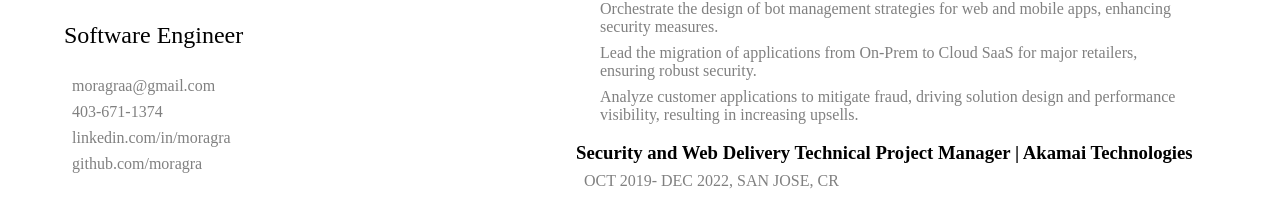
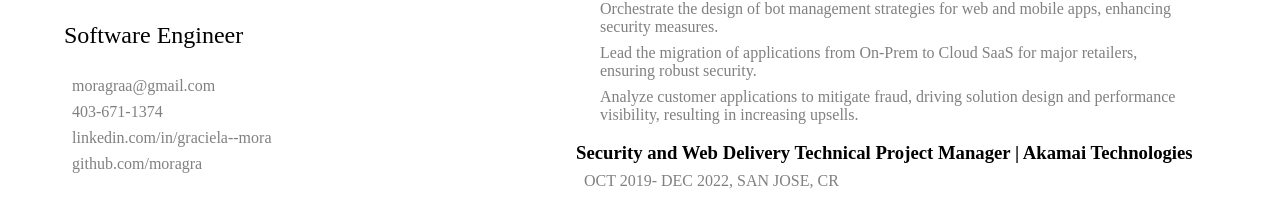
Before and after one commit to moragra/portfolio, a React (Vite) app: page /resume in a window 1280 px wide. Shown: the part 325-531 px from the top of the page. Built offline with nearby package versions, Linux system fonts and the light colour scheme; a web font is replaced by a local one.

Commit message:
changed links in resume

```diff
--- a/src/pages/Resume/Resume.jsx
+++ b/src/pages/Resume/Resume.jsx
@@ -10,10 +10,10 @@ export default function Resume() {
           <p className="resume__gt">moragraa@gmail.com</p>
           <p className="resume__gt">403-671-1374</p>
           <p className="resume__gt">
-            <a className="resume__a" href="linkedin.com/in/moragra">linkedin.com/in/moragra</a>
+            <a className="resume__a" href="https://www.linkedin.com/in/graciela--mora">linkedin.com/in/graciela--mora</a>
           </p>
           <p className="resume__gt">
-            <a className="resume__a" href="github.com/moragra">github.com/moragra</a>
+            <a className="resume__a" href="https://www.github.com/moragra">github.com/moragra</a>
           </p>
         </div>
         <div className="resume__info-bttm">
```
